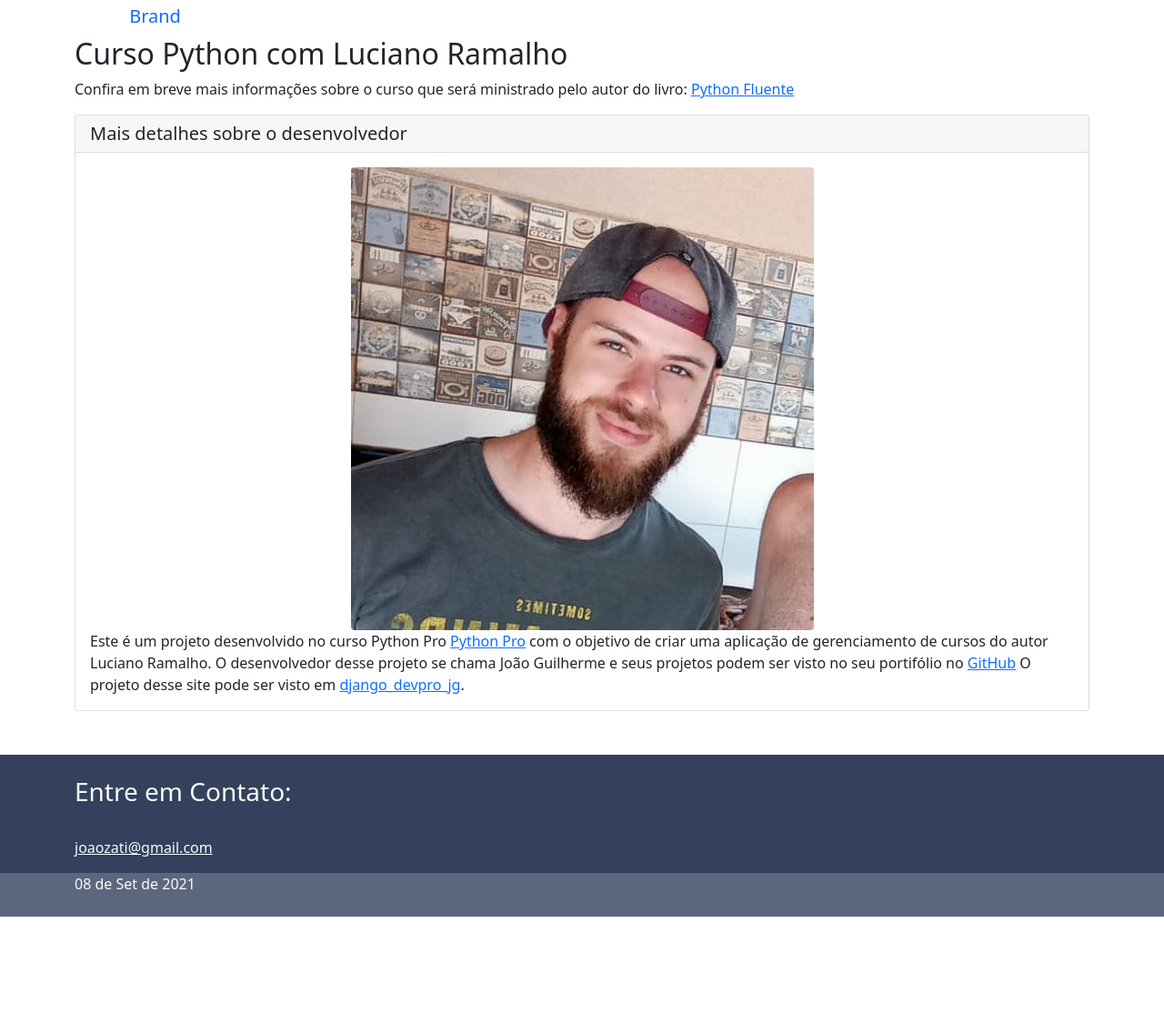
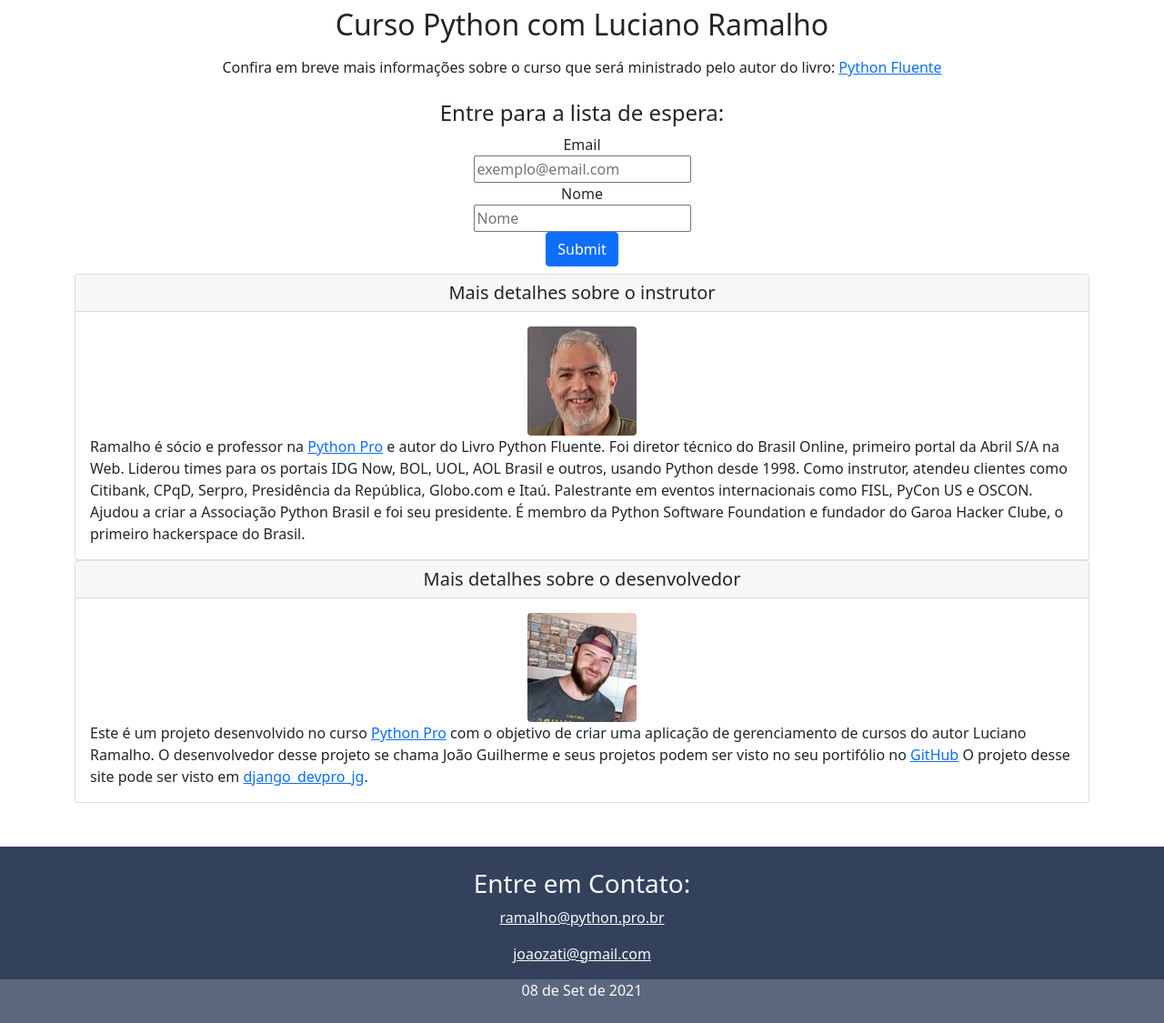
Before and after one commit to JoaoZati/django_devpro_jg, a Django app: page / in a window 1280 px wide. Shown: the part 56-1181 px from the top of the page at 91% size. Before the commit the page ends 1064 px from the top, so only its background shows below. Run offline with Django 3.2, Linux system fonts and the light colour scheme; some libraries are stand-ins or nearby versions.

Commit message:
Integração com mailchimp

```diff
--- a/base/templates/base/home.html
+++ b/base/templates/base/home.html
@@ -32,78 +32,75 @@
     </ul>
   </div>
 </nav>
-<div class="container">
+<div class="container mt-2">
     <div class="row">
         <div class="col-md-12">
-
-                <button class="navbar-toggler" type="button" data-toggle="collapse"
-                        data-target="#bs-example-navbar-collapse-1">
-                    <span class="navbar-toggler-icon"></span>
-                </button>
-                <a class="navbar-brand" href="#">Brand</a>
-                <div class="collapse navbar-collapse" id="bs-example-navbar-collapse-1">
-                    <ul class="navbar-nav">
-                        <li class="nav-item active">
-                            <a class="nav-link" href="#">Link <span class="sr-only">(current)</span></a>
-                        </li>
-                        <li class="nav-item">
-                            <a class="nav-link" href="#">Link</a>
-                        </li>
-                        <li class="nav-item dropdown">
-                            <a class="nav-link dropdown-toggle" href="http://example.com" id="navbarDropdownMenuLink"
-                               data-toggle="dropdown">Dropdown link</a>
-                            <div class="dropdown-menu" aria-labelledby="navbarDropdownMenuLink">
-                                <a class="dropdown-item" href="#">Action</a> <a class="dropdown-item" href="#">Another
-                                action</a> <a class="dropdown-item" href="#">Something else here</a>
-                                <div class="dropdown-divider">
-                                </div>
-                                <a class="dropdown-item" href="#">Separated link</a>
-                            </div>
-                        </li>
-                    </ul>
-                    <form class="form-inline">
-                        <input class="form-control mr-sm-2" type="text">
-                        <button class="btn btn-primary my-2 my-sm-0" type="submit">
-                            Search
-                        </button>
-                    </form>
-                    <ul class="navbar-nav ml-md-auto">
-                        <li class="nav-item active">
-                            <a class="nav-link" href="#">Link <span class="sr-only">(current)</span></a>
-                        </li>
-                        <li class="nav-item dropdown">
-                            <a class="nav-link dropdown-toggle" href="http://example.com" id="navbarDropdownMenuLink"
-                               data-toggle="dropdown">Dropdown link</a>
-                            <div class="dropdown-menu dropdown-menu-right" aria-labelledby="navbarDropdownMenuLink">
-                                <a class="dropdown-item" href="#">Action</a> <a class="dropdown-item" href="#">Another
-                                action</a> <a class="dropdown-item" href="#">Something else here</a>
-                                <div class="dropdown-divider">
-                                </div>
-                                <a class="dropdown-item" href="#">Separated link</a>
-                            </div>
-                        </li>
-                    </ul>
-                </div>
-            </nav>
             <div class="jumbotron">
                 <h2>
-                    Curso Python com Luciano Ramalho
+                    <center>Curso Python com Luciano Ramalho</center>
                 </h2>
                 <p>
-                    Confira em breve mais informações sobre o curso que será ministrado pelo autor do livro:
-                    <a href="https://www.oreilly.com/playlists/ba5190c2-d78d-484a-9875-812214b589dd/" target="_blank" >Python Fluente</a>
+                    <center>Confira em breve mais informações sobre o curso que será ministrado pelo autor do livro:
+                            <a href="https://www.oreilly.com/playlists/ba5190c2-d78d-484a-9875-812214b589dd/" target="_blank" >Python Fluente</a></center>
                 </p>
+                <h4 class="mt-4">
+                    <center>Entre para a lista de espera:</center>
+                </h4>
+                <form action="https://herokuapp.us5.list-manage.com/subscribe/post?u=35d1de4f6415d33aa445a48a4&amp;id=271ce6a76f"
+                      method="post" id="mc-embedded-subscribe-form" name="mc-embedded-subscribe-form"
+                      class="validate" target="_blank" novalidate>
+                  <div class="form-row align-items-center">
+                    <div class="col-auto">
+                        <center><label class="sr-only" for="mce-EMAIL">Email</label></center>
+                        <center><input type="email" value="" name="EMAIL" class="required email" id="mce-EMAIL" placeholder="exemplo@email.com"></center>
+                    </div>
+                    <div class="col-auto">
+                        <center><label class="sr-only" for="mce-FNAME">Nome</label></center>
+                        <center><input type="text" value="" name="FNAME" class="required email" id="mce-FNAME" placeholder="Nome"></center>
+                    </div>
+                    <div style="position: absolute; left: -5000px;" aria-hidden="true"><input type="text" name="b_35d1de4f6415d33aa445a48a4_271ce6a76f" tabindex="-1" value=""></div>
+                    <div class="col-auto">
+                        <center><button type="submit" class="btn btn-primary mb-2">Submit</button></center>
+                    </div>
+                  </div>
+                </form>
             </div>
             <div class="row">
                 <div class="col-md-12">
                     <div class="card">
                         <h5 class="card-header">
-                            Mais detalhes sobre o desenvolvedor
+                            <center>Mais detalhes sobre o instrutor</center>
+                        </h5>
+                        <div class="card-body">
+                            <p class="card-text">
+                                <img src="{% static 'img/luciano.jpg' %}" alt="Foto de Luciano Ramalho" class="rounded mx-auto d-block">
+                                Ramalho é sócio e professor na <a href="https://www.python.pro.br">Python Pro</a> e autor do Livro Python Fluente.
+                                Foi diretor técnico do Brasil Online, primeiro portal da Abril S/A na Web. Liderou times para os portais IDG Now,
+                                BOL, UOL, AOL Brasil e outros, usando Python desde 1998. Como instrutor, atendeu clientes como Citibank, CPqD, Serpro,
+                                Presidência da República, Globo.com e Itaú. Palestrante em eventos internacionais como FISL, PyCon US e OSCON. Ajudou
+                                a criar a Associação Python Brasil e foi seu presidente. É membro da Python Software Foundation e fundador do Garoa Hacker
+                                Clube, o primeiro hackerspace do Brasil.
+                            </p>
+                        </div>
+                    </div>
+                </div>
+            </div>
+        </div>
+    </div>
+</div>
+<div class="container">
+    <div class="row">
+        <div class="col-md-12">
+            <div class="row">
+                <div class="col-md-12">
+                    <div class="card">
+                        <h5 class="card-header">
+                            <center>Mais detalhes sobre o desenvolvedor</center>
                         </h5>
                         <div class="card-body">
                             <p class="card-text">
                                 <img src="{% static 'img/me.jpg' %}" alt="Foto de João Guilherme" class="rounded mx-auto d-block">
-                                Este é um projeto desenvolvido no curso Python Pro <a href="https://pythonpro.com" >Python Pro</a> com o
+                                Este é um projeto desenvolvido no curso <a href="https://pythonpro.com" >Python Pro</a> com o
                                 objetivo de criar uma aplicação de gerenciamento de cursos do autor Luciano Ramalho. O desenvolvedor desse projeto
                                 se chama João Guilherme e seus projetos podem ser visto no seu portifólio no <a href="https://github.com/JoaoZati">GitHub</a>
                                 O projeto desse site pode ser visto em <a href="https://github.com/JoaoZati/django_devpro_jg">django_devpro_jg</a>.
@@ -119,10 +116,12 @@
     <div class="container">
         <div class="row">
             <div class="col">
-                <h3>Entre em Contato:</h3>
+                <center><h3>Entre em Contato:</h3></center>
                 <address>
-                    <br/>
-                    <a href="mailto:joaozati@gmail.com" class="text-light">joaozati@gmail.com</a>
+                    <center><a href="mailto:ramalho@python.pro.br" class="text-light">ramalho@python.pro.br</a></center>
+                </address>
+                <address>
+                    <center><a href="mailto:joaozati@gmail.com" class="text-light">joaozati@gmail.com</a></center>
                 </address>
             </div>
 
@@ -132,7 +131,7 @@
         <div class="container">
             <div class="row">
                 <div class="col">
-                    {% now 'd' %} de {% now 'M' %} de {% now 'Y' %}
+                    <center>{% now 'd' %} de {% now 'M' %} de {% now 'Y' %}</center>
                 </div>
 
             </div>
```
Also changed, not shown: base/static/img/luciano.jpg (added), base/static/img/me.jpg.
